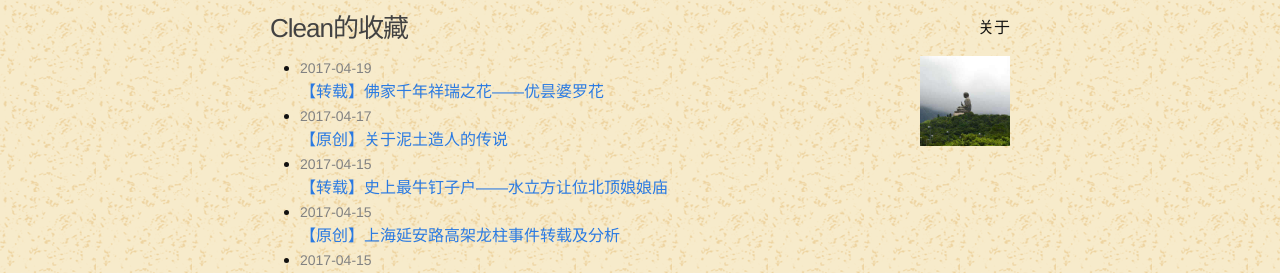
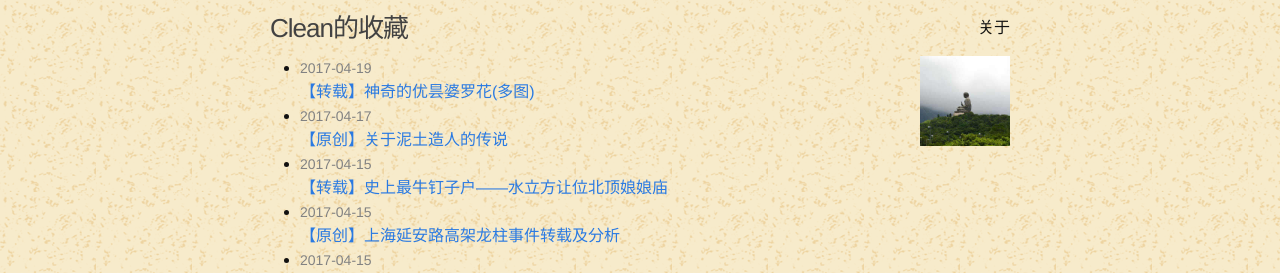
Before and after one commit to longhistory/blog, a Jekyll site: the page built from index.html, in a window 1280 px wide. Shown: the top 273 px of the page. Built offline with Jekyll 4.4.1, drawn with Linux system fonts in a browser that asks for light colours; some of the changed lines change nothing that is shown.

Commit message:
modify ytplh

```diff
--- a/_posts/2017-04-19-ytplh.md
+++ b/_posts/2017-04-19-ytplh.md
@@ -1,6 +1,6 @@
 ---
 layout: post
-title: 【转载】佛家千年祥瑞之花——优昙婆罗花
+title: 【转载】神奇的优昙婆罗花(多图)
 date:   2017-04-19 23:38:49 +0800
 categories: miracle
 ---
@@ -25,6 +25,15 @@
 “优昙婆罗花”是传说中的仙界极品之花，因其花“青白无俗艳”被尊为佛家花。婆罗奇花花茎细如发丝、蚕丝，色如玉，白如雪， 花形如钟，周围散着淡淡的光晕，有的散发出淡淡清香。用放大镜细看：花瓣微张、有光晕；花茎纤细、有韧劲；无叶相衬，无枝相绕，均现一根、一茎、一花之玉 体。优昙婆罗花分布天然均匀，或开或闭，茎有直有曲，花、茎多不相交，疏朗有致，浑然天成。
 
 有近花者如此描述，优昙婆罗花淡定从容，相容一体，以气息拂之，微微晃动，似与观者相应。晶莹不能喻之质，绝妙不能状其体。点点白花，根根玉茎，素净得叫人止息绝虑、清心怡神。观之稍久，圣洁脱俗之感油然心生，真信其花为佛花也。优昙婆罗花之神奇灵瑞，绝非语言所能形容。
+
+![pic]({{ site.baseurl }}/images/ytplh/ytplh16.jpg)<br>
+优昙婆罗花侧面照片
+
+![pic]({{ site.baseurl }}/images/ytplh/ytplh17.jpg)<br>
+优昙婆罗花顶面照片
+
+![pic]({{ site.baseurl }}/images/ytplh/ytplh18.jpg)<br>
+花茎是透明的
 
 ----------------------------------
 来自百度知道<br>
```
Also changed, not shown: images/ytplh/ytplh16.jpg (added), images/ytplh/ytplh17.jpg (added), images/ytplh/ytplh18.jpg (added).
